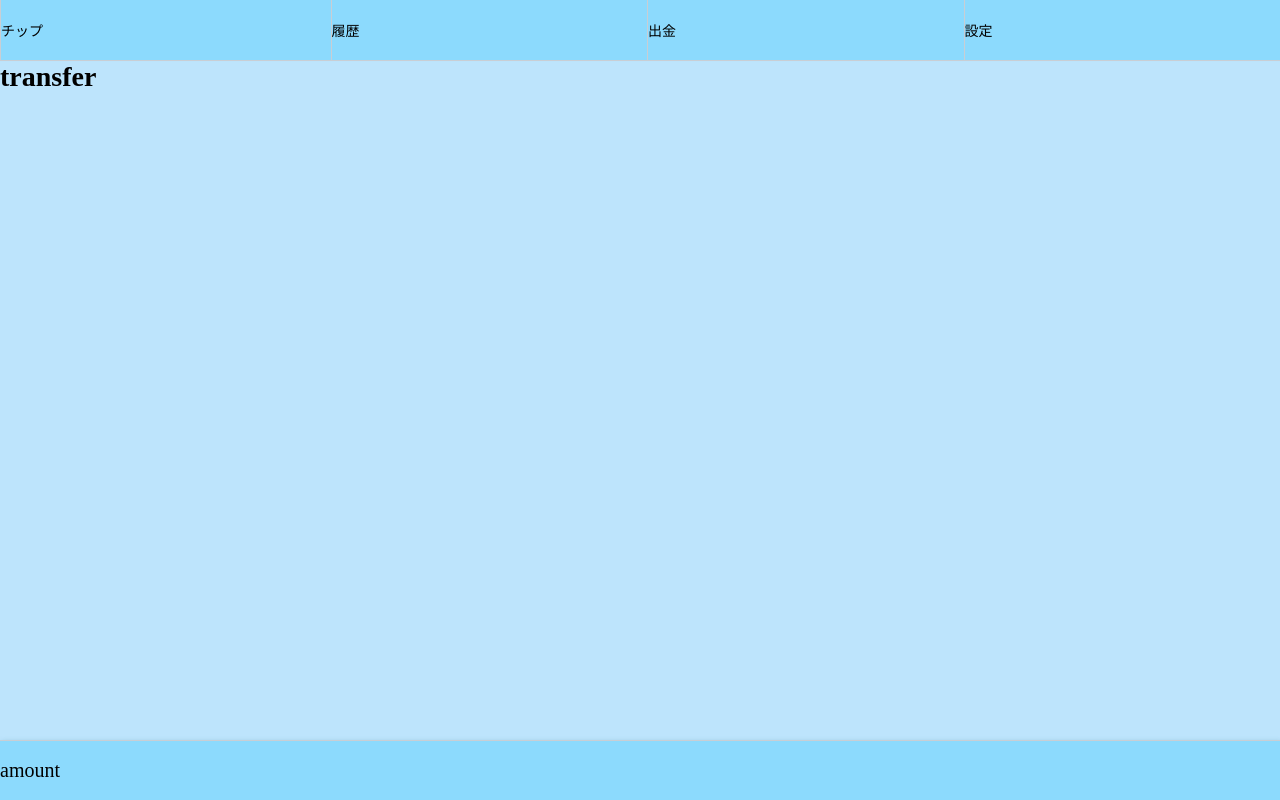
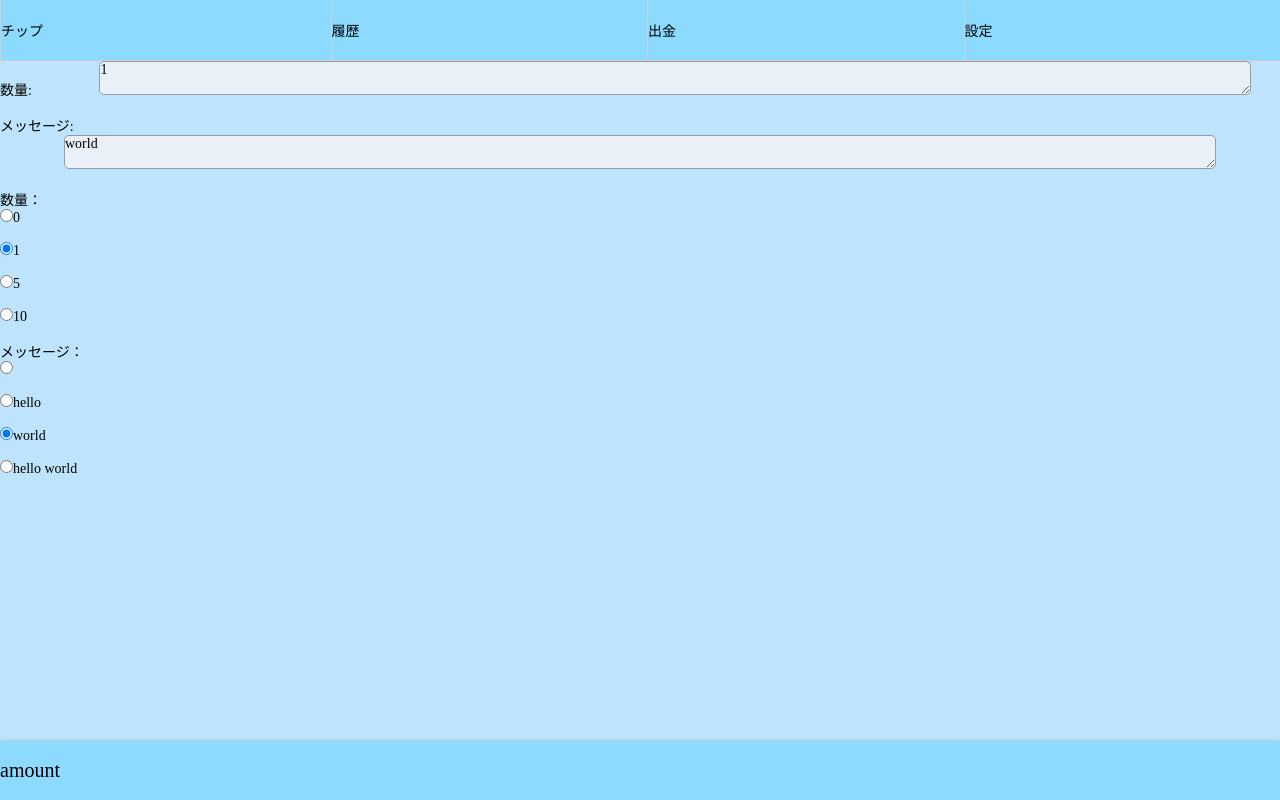
Before and after one commit to ha-ya4/tip-pocket-nem, a Vue app: page /transfer in a window 1280 px wide. Built offline with nearby package versions, Linux system fonts and the light colour scheme; no server answers.

Commit message:
Config.vueのsaveメソッドに保存時のインフォ追加。送金画面にアプリ設定を反映

```diff
--- a/src/components/RadioButtonGroup.vue
+++ b/src/components/RadioButtonGroup.vue
@@ -109,11 +109,13 @@ export default class RadioButtonGroup extends Vue {
     // 一度文字をうったあと数値を入れると型がstringになる。正しく入力したときにnumberに型を変換するために行う
     for (const item of items) {
       if (!isNaN((Number(item.value)))) {
-        item.value =  Number(item.value);
+        // ''は０に変換されてしまうのでifで回避
+        if (item.value !== '') {
+          item.value =  Number(item.value);
+        }
       }
     }
 
-    //console.log(items)
     return {
       defaultValue: this.defaultValue,
       values: items,
--- a/src/store/app-config.ts
+++ b/src/store/app-config.ts
@@ -2,7 +2,7 @@ import {
   UPDATE_SEND_BUTTON,
   UPDATE_CONFIG_DATA,
 } from '@/store/mutation-types.ts';
-import { TypeConfigData } from '@/interface.ts';
+import { TypeConfigData, RadioGroupValue } from '@/interface.ts';
 
 
 
@@ -30,6 +30,18 @@ export default {
     amountLimit: 100,
   },
 
+  getters: {
+    defaultAmount(state: any): number {
+      const defaultValue = state.amount.find((item: RadioGroupValue) => item.defaultValue === true);
+      return defaultValue.value;
+    },
+
+    defaultMessage(state: any): string {
+      const defaultValue = state.message.find((item: RadioGroupValue) => item.defaultValue === true);
+      return defaultValue.value;
+    },
+  },
+
   mutations: {
     // sendButtonをtrueならfalse、またはその逆に書き換える
     [UPDATE_SEND_BUTTON](state: any) {
--- a/src/views/Config.vue
+++ b/src/views/Config.vue
@@ -102,14 +102,14 @@ export default class AppConfig extends Vue {
   // $refを使うとproperty dose not exsistが出てしまうがanyで対応
   // type guardを使うのがよさそう？
   private save() {
-    //this.information = [];
+    this.information = [];
 
     const refsAmount: any = this.$refs.amountRadio;
     const amountData = refsAmount.passData();
     const refsMessage: any = this.$refs.messageRadio;
     const messageData = refsMessage.passData();
 
-    //amountが数値になってるかチェック
+    // amountが数値になってるかチェック
     if (amountData.values.some(
       (amount: RadioGroupValue) => typeof(amount.value) !== 'number' )
     ) {
@@ -126,7 +126,6 @@ export default class AppConfig extends Vue {
     if (this.information.some((info) => info.name === 'error')) {
       return;
     }
-    console.log(amountData.values)
 
     const configData = {
       amount: amountData.values,
@@ -137,6 +136,15 @@ export default class AppConfig extends Vue {
 
     this.updateLocalStorage(configData);
     this.updateStore(configData);
+
+    const success = {
+      id: this.information.length,
+      name : 'success',
+      message: '設定を保存しました',
+      color: 'black',
+    }
+    this.information = [];
+    this.information.push(success);
   }
 
   // ローカルストレージに保存してある設定を更新
--- a/src/views/Transfer.vue
+++ b/src/views/Transfer.vue
@@ -1,18 +1,89 @@
 <template>
   <div id="transfer">
-    <h1>transfer</h1>
+    <form id="target">
+      <p>
+        数量:
+        <textarea row="1" maxlength="20" v-model="defaultAmount"></textarea>
+      </p>
+
+      <p>
+        メッセージ:
+        <textarea row="1" v-model="defaultMessage"></textarea>
+      </p>
+
+      数量：
+      <div v-for="(a, index) of amount">
+        <p>
+          <input
+            type="radio"
+            name="amount-radio"
+            :value="'value' + index"
+            :checked="a.defaultValue"
+            @change="amountRadioChanged">
+          <label>{{ a.value }}</label>
+        </p>
+      </div>
+
+      メッセージ：
+      <div v-for="(m, index) of message">
+        <p>
+          <input
+            type="radio"
+            name="message-radio"
+            :value="'value' + index"
+            :checked="m.defaultValue"
+            @change="messageRadioChanged">
+          <label>{{ m.value }}</label>
+        </p>
+      </div>
+    </form>
+
+
   </div>
 </template>
 
 <script lang="ts">
 import { Component, Vue } from 'vue-property-decorator';
 
+import Information from '@/components/information.vue';
+
+import { RadioGroupValue, InformationMessage } from '@/interface.ts';
+
+
 @Component({
-
+  components: {
+    Information,
+  },
 })
 
-export default class Home extends Vue {}
+export default class Home extends Vue {
+  private defaultAmount: number = this.$store.getters['Config/defaultAmount'];
+  private defaultMessage: string = this.$store.getters['Config/defaultMessage'];
+  // 予め登録しておいて送金画面で選択することができる数量
+  private amount: RadioGroupValue[] = this.$store.state.Config.amount;
+  // 予め登録しておいて送金画面で選択することができるメッセージ
+  private message: RadioGroupValue[] = this.$store.state.Config.message;
+
+  private created() {
+  }
+
+  private amountRadioChanged(event: any) {
+    console.log(event)
+    this.defaultAmount = event.target.nextSibling.textContent;
+  }
+
+  private messageRadioChanged(event: any) {
+    this.defaultMessage = event.target.nextSibling.textContent;
+  }
+}
 </script>
 
 <style scoped>
+textarea {
+  background-color: #eaf0f7;
+  border: 0.1px solid #969ca3;
+  border-radius: 5px;
+  width: 90%;
+  margin-left: 5%;
+}
 </style>
```
